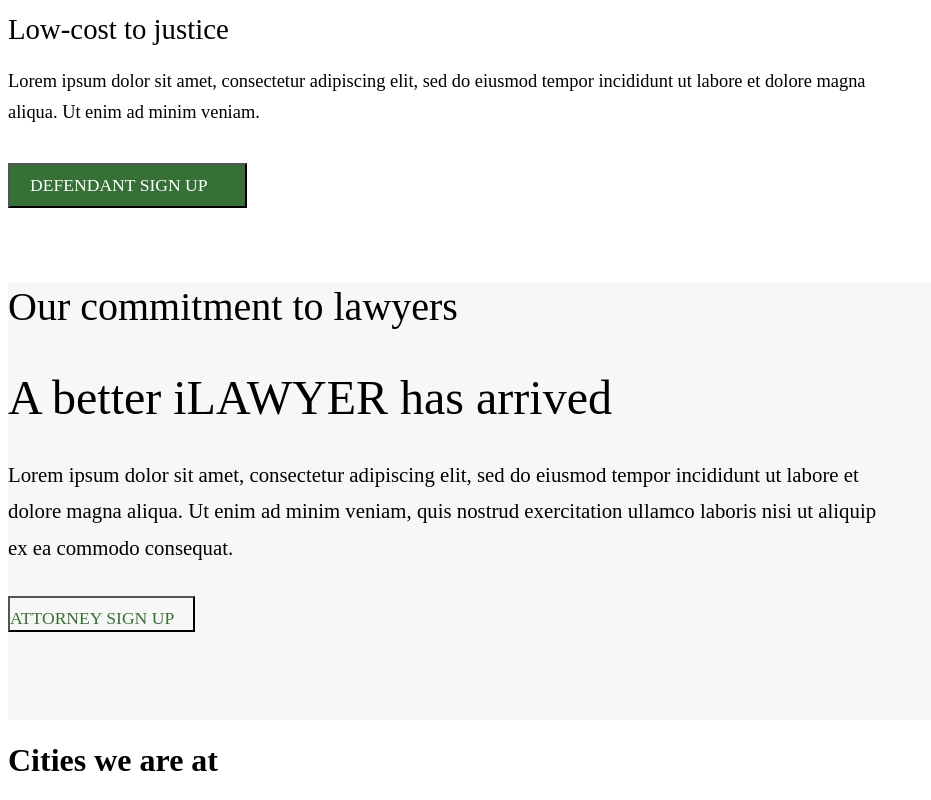
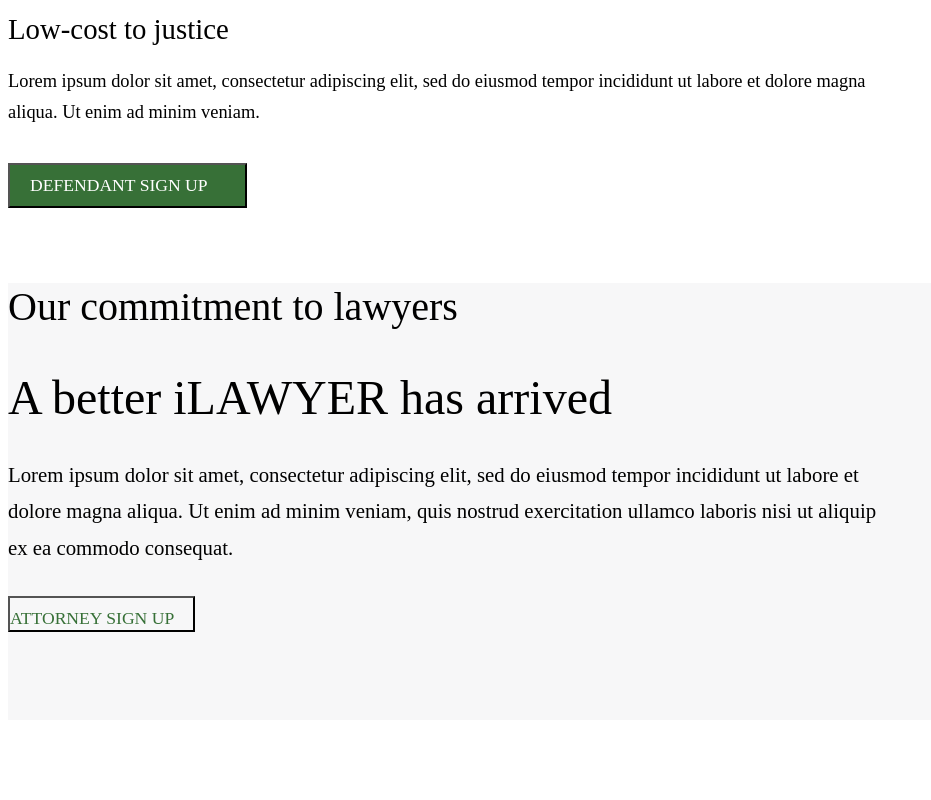
Before and after one commit to HPrieto/iLawyerNow.com, a React app: page / in a window 1280 px wide. Shown: the part 1813-2613 px from the top of the page, without its empty margins (0-931 px from the left). After the commit the page ends 2541 px from the top, so only its background shows below. Built offline with nearby package versions, Linux system fonts and the light colour scheme; the HTML template or start-up script is replaced by a standard one.

Commit message:
home-container margins reset

```diff
--- a/src/App.js
+++ b/src/App.js
@@ -3,11 +3,14 @@
 
 // Component Modules
 import Home from './component/layout/Home.js';
+import Footer from './component/containers/Footer.js';
 
 class App extends Component {
 	render() {
 		return (
-			<Home />
+			<div style={{padding: 0, margin: 0}}>
+				<Home />
+			</div>
 		)
 	}
 }
--- a/src/component/containers/Footer.js
+++ b/src/component/containers/Footer.js
@@ -4,7 +4,9 @@
 class Footer extends Component {
 	render() {
 		return (
-			<div>Footer</div>
+			<div className='row footer-container' style={{margin: '0 auto'}}>
+				Footer
+			</div>
 		)
 	}
 }
--- a/src/component/containers/containers.css
+++ b/src/component/containers/containers.css
@@ -293,3 +293,15 @@
 	border-color: #265328;
 	color: #265328;
 }
+
+.footer-container {
+	background-color: black;
+	width: 170vh;
+	min-width: 300px !important;
+}
+
+@media screen and (max-width: 1655px) {
+	.footer-container {
+		width: 100% !important;
+	}
+}
--- a/src/component/layout/Home.js
+++ b/src/component/layout/Home.js
@@ -109,8 +109,6 @@
 				<div className="row" style={{backgroundColor: 'white'}}>
 					<div className='container row-container map-section'>
 						<div className="col-xs-12 col-sm-12 col-md-4 col-lg-4 col-xl-4">
-							<h1>Cities we are at</h1>
-							<h2></h2>
 						</div>
 						<div className="col-xs-12 col-sm-12 col-md-8 col-lg-8 col-xl-8">
 
--- a/src/component/layout/layout.css
+++ b/src/component/layout/layout.css
@@ -262,8 +262,8 @@
 	}
 }
 
-@media screen and (max-width: 1549px) {
+@media screen and (max-width: 1655px) {
 	.home-container {
-		width: 100vh;
+		width: 100% !important;
 	}
 }
```
Also changed, not shown: public/build/bundle.js, 1 other file (tests, documents, lock files or other folders).
